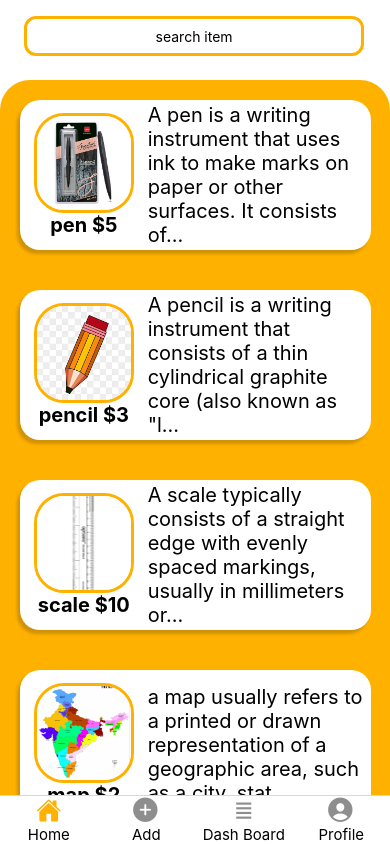
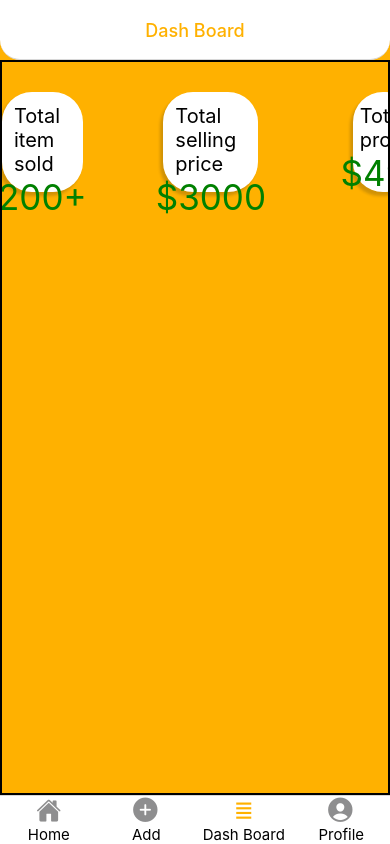
Before and after one commit to aadarshSrivasatv/test, a React Native app: screen /home in a window 390 px wide. Built offline with nearby package versions, Linux system fonts and the light colour scheme.

Commit message:
updated add item

```diff
--- a/App.js
+++ b/App.js
@@ -18,14 +18,14 @@ const App = () => {
   console.log(Email);
   return (
     <NavigationContainer>
-      {/* <Stack.Navigator screenOptions={{headerShown: false}}>
-        <Stack.Screen name="signUp" component={SignUp} />
+      <Stack.Navigator screenOptions={{headerShown: false}}>
+        {/* <Stack.Screen name="signUp" component={SignUp} />
         <Stack.Screen name="signIn" component={SignIn} />
         <Stack.Screen name="forgetPassword" component={ForgetPassword} />
-        <Stack.Screen name="resetPassword" component={ResetPassword} />
-        <Stack.Screen name="home" component={AddItem} />
-      </Stack.Navigator> */}
-      <BottomTab />
+        <Stack.Screen name="resetPassword" component={ResetPassword} /> */}
+        <Stack.Screen name="home" component={BottomTab} />
+      </Stack.Navigator>
+      {/* <BottomTab /> */}
       {/* <AddItem />  */}
     </NavigationContainer>
     /* <ScreenA /> */
--- /dev/null
+++ b/src/components/customDashboardCard.js
@@ -0,0 +1,33 @@
+import {View, Text, StyleSheet} from 'react-native';
+import React from 'react';
+
+export default function CustomDashboardCard({heading, amount}) {
+  return (
+    <View style={[styles.cardBody, styles.shadowProp]}>
+      <Text style={styles.textStyle}>{heading}</Text>
+      <Text style={{color: 'green', fontSize: 35}}>{amount}</Text>
+    </View>
+  );
+}
+const styles = StyleSheet.create({
+  cardBody: {
+    width: '50%',
+    height: 100,
+    backgroundColor: 'white',
+    borderRadius: 30,
+    marginTop: 30,
+    alignItems: 'center',
+    padding: 12,
+  },
+  shadowProp: {
+    shadowOffset: {width: -3, height: 4},
+    shadowColor: '#171717',
+    shadowOpacity: 0.2,
+    shadowRadius: 3,
+    elevation: 40,
+  },
+  textStyle: {
+    fontSize: 20,
+    color: 'black',
+  },
+});
--- a/src/components/customDropList.js
+++ b/src/components/customDropList.js
@@ -13,11 +13,13 @@ const DropdownInput = ({value, setValue}) => {
         borderColor: '#FFB100',
         borderRadius: 12,
         margin: 12,
+        justifyContent: 'center',
+        paddingLeft: 15,
       }}>
       <Picker
         selectedValue={value}
         onValueChange={setValue}
-        style={{color: 'black'}}>
+        style={{color: 'black', height: 35, width: '90%'}}>
         <Picker.Item label="Pen" value="pen" />
         <Picker.Item label="Pencil" value="pencil" />
         <Picker.Item label="Rubber" value="rubber" />
--- a/src/components/customInput.js
+++ b/src/components/customInput.js
@@ -22,7 +22,7 @@ export default function CustomInput({
       maxLength={length}
       placeholderTextColor="black"
       // onFocus={()=>{console.log("hi")}}
-      // inlineImageLeft="../asset/logo-red.png"
+      inlineImageLeft="logo-red"
     />
   );
 }
@@ -32,10 +32,10 @@ const styles = StyleSheet.create({
     height: 40,
     margin: 12,
     borderWidth: 3,
-    padding: 10,
+    paddingLeft: 30,
     borderColor: '#FFB100',
     width: '90%',
-    textAlign: 'center',
+    // textAlign: 'center',
     borderRadius: 12,
     color: 'black',
   },
--- a/src/screen/bottomTab.js
+++ b/src/screen/bottomTab.js
@@ -14,7 +14,10 @@ const Tab = createBottomTabNavigator();
 export default function BottomTab() {
   return (
     <Tab.Navigator
-      initialRouteName="Home"
+      initialRouteName="Dash Board"
+      tabBarOptions={{
+        keyboardHidesTabBar: true,
+      }}
       screenOptions={{
         headerShown: false,
         tabBarLabelStyle: {color: 'black', fontSize: 15},
@@ -45,6 +48,24 @@ export default function BottomTab() {
           tabBarIcon: ({color, size}) => (
             <Icon name="reorder-four" size={size} color={color} />
           ),
+          headerShown: true,
+          headerStyle: {
+            height: 60,
+            // borderBottomLeftRadius:30,
+            borderBottomLeftRadius: 20,
+            borderBottomRightRadius: 20,
+
+          },
+          headerTitleStyle: {
+            // alignItems: 'center',
+            color: '#FFB100',
+            textAlign: 'center',
+
+            width: 360,
+          },
+          headerBackgroundContainerStyle: {
+            backgroundColor: '#FFB100',
+          },
         }}
       />
       <Tab.Screen
--- a/src/screen/dashBoard.js
+++ b/src/screen/dashBoard.js
@@ -1,10 +1,33 @@
-import {View, Text} from 'react-native';
+import {View, Text, StyleSheet, FlatList} from 'react-native';
 import React from 'react';
-
+import CustomDashboardCard from '../components/customDashboardCard';
+import {dashBoardData} from './data';
 export default function DashBoard() {
+  const renderItem = ({item}) => {
+    return <CustomDashboardCard heading={item.heading} amount={item.amount} />;
+  };
   return (
-    <View>
-      <Text>screen2</Text>
+    <View style={styles.body}>
+      <FlatList
+        style={{
+          height: '100%', //without hight width flat is not working?. doubt
+          width: '100%',
+          // flex:1,
+          borderWidth: 2,
+        }}
+        // numColumns={2}
+        data={dashBoardData}
+        horizontal={true}
+        renderItem={renderItem}
+        keyExtractor={item => item.id}
+      />
     </View>
   );
 }
+const styles = StyleSheet.create({
+  body: {
+    flex: 1,
+    backgroundColor: '#FFB100',
+    alignItems: 'center',
+  },
+});
--- a/src/screen/data.js
+++ b/src/screen/data.js
@@ -41,4 +41,14 @@ const data = [
   },
 ];
 
+export const dashBoardData = [
+  {id: '1', heading: 'Total item sold', amount: '200+'},
+  {id: '2', heading: 'Total selling price', amount: '$3000'},
+  {id: '3', heading: 'Total profit', amount: '$499'},
+  {id: '5', heading: 'profit %', amount: '30%'},
+  {id: '6', heading: 'profit %', amount: '30%'},
+  {id: '7', heading: 'profit %', amount: '30%'},
+  {id: '8', heading: 'profit %', amount: '30%'},
+];
+
 export default data;
--- a/src/screen/forgetPassword.js
+++ b/src/screen/forgetPassword.js
@@ -35,7 +35,7 @@ export default function ForgetPassword({navigation}) {
             }}>
             Forget Password
           </Text>
-          <Text style={{fontSize: 15}}>
+          <Text style={{fontSize: 15, color: '#1A120B'}}>
             Enter the email address associated with your account below to
             receive a password reset code.
           </Text>
--- a/src/screen/home.js
+++ b/src/screen/home.js
@@ -1,12 +1,24 @@
-import {View, Text, FlatList, StyleSheet, Image} from 'react-native';
-import React, {useState} from 'react';
+import {
+  View,
+  Text,
+  FlatList,
+  StyleSheet,
+  Image,
+  Platform,
+  KeyboardAvoidingView,
+  Keyboard,
+} from 'react-native';
+import React, {useState, useEffect} from 'react';
 import Icon from 'react-native-vector-icons/FontAwesome';
 import Data from './data';
 import CustomCard from '../components/customCard';
 import CustomInput from '../components/customInput';
 export default function Home() {
   const [searchData, setSearchData] = useState('');
+
   const result = Data.find(item => item.name === searchData);
+  result ? Keyboard.dismiss() : null;
+
   const renderItem = ({item}) => {
     return (
       <CustomCard
@@ -19,12 +31,12 @@ export default function Home() {
   };
   return (
     <View style={{flex: 1, backgroundColor: 'white'}}>
-      <View
+      <KeyboardAvoidingView
         style={{
           flex: result ? 0.6 : 0.1,
           backgroundColor: 'white',
         }}>
-        <View style={{marginLeft:12,marginTop:4}}>
+        <View style={{marginLeft: 12, marginTop: 4}}>
           <CustomInput
             placeholder="search item"
             value={searchData}
@@ -40,7 +52,7 @@ export default function Home() {
             image={result.image}
           />
         ) : null}
-      </View>
+      </KeyboardAvoidingView>
       <View
         style={{
           flex: 0.9,
--- a/src/screen/resetPassword.js
+++ b/src/screen/resetPassword.js
@@ -46,7 +46,7 @@ export default function ResetPassword({navigation}) {
             }}>
             Reset Password
           </Text>
-          <Text style={{fontSize: 15}}>
+          <Text style={{fontSize: 15, color: '#1A120B'}}>
             Enter confirmation code and new password for your account below.
           </Text>
         </View>
--- a/src/screen/signIn.js
+++ b/src/screen/signIn.js
@@ -35,7 +35,7 @@ export default function SignIn({navigation}) {
             }}>
             Sign In
           </Text>
-          <Text style={{fontSize: 15}}>
+          <Text style={{fontSize: 15, color: '#1A120B'}}>
             Welcome back! Please sign in to continue
           </Text>
         </View>
--- a/src/screen/signUp.js
+++ b/src/screen/signUp.js
@@ -80,7 +80,7 @@ export default function SignUp({navigation}) {
               }}>
               Sign Up!
             </Text>
-            <Text style={{fontSize: 15}}>
+            <Text style={{fontSize: 15, color: '#1A120B'}}>
               Welcome to our sign-up page! We're excited to have you join our
               community.
             </Text>
```
